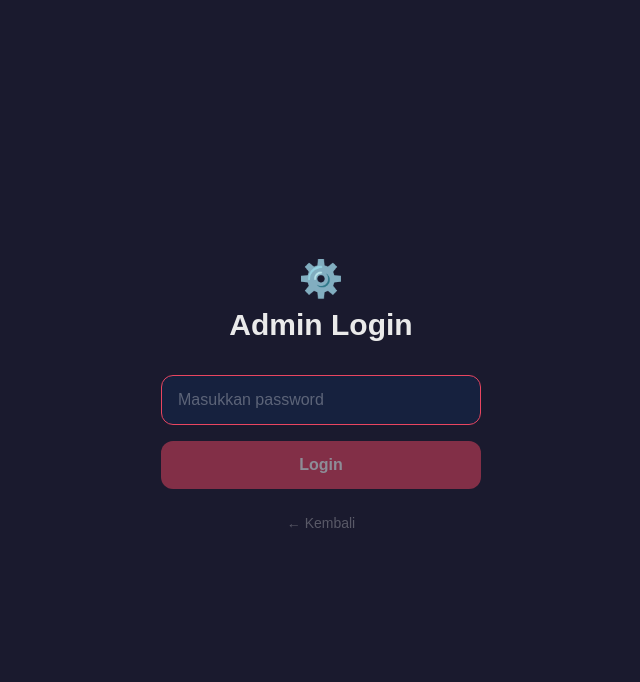
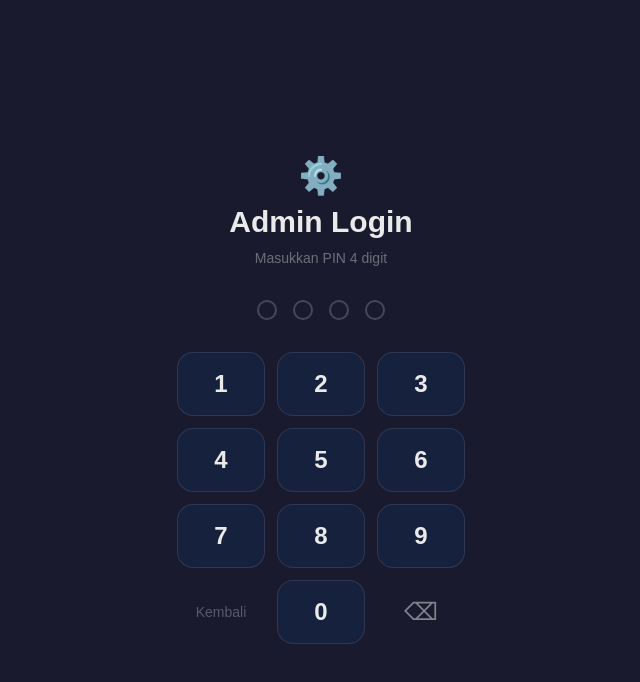
Before and after one commit to Adhityaramadhana/photobooth-app, a React (Vite) app: page /#/admin/login in a window 1280 px wide. Shown: the top 682 px of the page, without its empty margins (319-959 px from the left). Built offline with nearby package versions, Linux system fonts and the light colour scheme; what fabric would draw is missing.

Commit message:
Admin Password Configuration fix ( touch mode )

```diff
--- a/database/settings.json
+++ b/database/settings.json
@@ -16,7 +16,7 @@
     "primaryColor": "#e94560"
   },
   "admin": {
-    "password": "admin123"
+    "password": "4321"
   },
   "firebase": {
     "apiKey": "",
--- a/electron/handlers/adminHandlers.js
+++ b/electron/handlers/adminHandlers.js
@@ -52,14 +52,26 @@ function ensureSettings() {
       writeJson(p, DEFAULT_SETTINGS)
     }
   }
-  return readJson(p, DEFAULT_SETTINGS)
+  const settings = readJson(p, DEFAULT_SETTINGS)
+
+  // Dev mode: sync admin password dari seed supaya perubahan di project langsung berlaku
+  const seedPath = path.join(__dirname, '../../database/settings.json')
+  if (fs.existsSync(seedPath)) {
+    const seed = readJson(seedPath, {})
+    if (seed?.admin?.password && seed.admin.password !== settings?.admin?.password) {
+      settings.admin = { ...settings.admin, password: seed.admin.password }
+      writeJson(p, settings)
+    }
+  }
+
+  return settings
 }
 
 // ── Auth ──────────────────────────────────────────────────────────────────────
 
 export function verifyPassword(password) {
   const settings = ensureSettings()
-  const correct = settings?.admin?.password ?? 'admin123'
+  const correct = settings?.admin?.password ?? '1234'
   return { success: password === correct }
 }
 
--- a/src/pages/admin/AdminLogin.jsx
+++ b/src/pages/admin/AdminLogin.jsx
@@ -2,28 +2,50 @@ import { useState } from 'react'
 import { useNavigate } from 'react-router-dom'
 import useAppStore from '../../store/useAppStore'
 
+const PIN_LENGTH = 4
+
 export default function AdminLogin() {
   const navigate = useNavigate()
   const setAdminAuthenticated = useAppStore((s) => s.setAdminAuthenticated)
-  const [password, setPassword] = useState('')
+  const [pin, setPin] = useState('')
   const [error, setError] = useState('')
   const [loading, setLoading] = useState(false)
+  const [shake, setShake] = useState(false)
 
-  const handleLogin = async (e) => {
-    e.preventDefault()
-    if (!password) return
+  const handleDigit = (digit) => {
+    if (pin.length >= PIN_LENGTH || loading) return
+    const next = pin + digit
+    setPin(next)
+    setError('')
+
+    if (next.length === PIN_LENGTH) {
+      submitPin(next)
+    }
+  }
+
+  const handleDelete = () => {
+    if (loading) return
+    setPin((p) => p.slice(0, -1))
+    setError('')
+  }
+
+  const submitPin = async (value) => {
     setLoading(true)
     setError('')
     try {
-      const { success } = await window.electronAPI.admin.verifyPassword(password)
+      const { success } = await window.electronAPI.admin.verifyPassword(value)
       if (success) {
         setAdminAuthenticated(true)
         navigate('/admin/frames')
       } else {
-        setError('Password salah')
+        setShake(true)
+        setTimeout(() => setShake(false), 500)
+        setError('PIN salah')
+        setPin('')
       }
     } catch {
-      setError('Gagal verifikasi password')
+      setError('Gagal verifikasi')
+      setPin('')
     } finally {
       setLoading(false)
     }
@@ -34,38 +56,59 @@ export default function AdminLogin() {
       <div className="flex flex-col items-center gap-2">
         <span className="text-4xl">⚙️</span>
         <h1 className="text-3xl font-bold text-brand-text">Admin Login</h1>
+        <p className="text-brand-text/40 text-sm">Masukkan PIN 4 digit</p>
       </div>
 
-      <form onSubmit={handleLogin} className="flex flex-col gap-4 w-80">
-        <input
-          type="password"
-          value={password}
-          onChange={(e) => setPassword(e.target.value)}
-          placeholder="Masukkan password"
-          className="px-4 py-3 bg-brand-surface border border-white/10 rounded-xl text-brand-text placeholder-white/30 focus:outline-none focus:border-brand-secondary"
-          autoFocus
-        />
+      {/* PIN dots */}
+      <div className={`flex gap-4 ${shake ? 'animate-shake' : ''}`}>
+        {Array.from({ length: PIN_LENGTH }).map((_, i) => (
+          <div
+            key={i}
+            className={`w-5 h-5 rounded-full border-2 transition-all duration-150 ${
+              i < pin.length
+                ? 'bg-brand-secondary border-brand-secondary scale-110'
+                : 'bg-transparent border-white/20'
+            }`}
+          />
+        ))}
+      </div>
 
-        {error && (
-          <p className="text-red-400 text-sm text-center">{error}</p>
-        )}
+      {error && <p className="text-red-400 text-sm -mt-4">{error}</p>}
 
+      {/* Numpad */}
+      <div className="grid grid-cols-3 gap-3 w-72">
+        {[1, 2, 3, 4, 5, 6, 7, 8, 9].map((n) => (
+          <button
+            key={n}
+            onClick={() => handleDigit(String(n))}
+            className="h-16 bg-brand-surface border border-white/10 rounded-2xl text-2xl font-semibold text-brand-text active:bg-brand-secondary active:scale-95 transition select-none"
+          >
+            {n}
+          </button>
+        ))}
+
+        {/* Bottom row: back, 0, delete */}
         <button
-          type="submit"
-          disabled={loading || !password}
-          className="py-3 bg-brand-secondary text-white rounded-xl font-semibold disabled:opacity-50 transition active:scale-95"
+          onClick={() => navigate('/')}
+          className="h-16 rounded-2xl text-sm text-brand-text/30 active:text-brand-text/60 transition select-none"
         >
-          {loading ? 'Memverifikasi...' : 'Login'}
+          Kembali
         </button>
 
         <button
-          type="button"
-          onClick={() => navigate('/')}
-          className="py-2 text-brand-text/30 hover:text-brand-text/60 text-sm transition"
+          onClick={() => handleDigit('0')}
+          className="h-16 bg-brand-surface border border-white/10 rounded-2xl text-2xl font-semibold text-brand-text active:bg-brand-secondary active:scale-95 transition select-none"
         >
-          ← Kembali
+          0
         </button>
-      </form>
+
+        <button
+          onClick={handleDelete}
+          className="h-16 rounded-2xl text-2xl text-brand-text/50 active:text-brand-text active:scale-95 transition select-none"
+        >
+          ⌫
+        </button>
+      </div>
     </div>
   )
 }
--- a/src/pages/user/Result.jsx
+++ b/src/pages/user/Result.jsx
@@ -14,7 +14,7 @@ export default function Result() {
 
   const handleFinish = () => {
     clearSession()
-    navigate('/')
+    navigate('/idle')
   }
 
   // Auto-return countdown
--- a/tailwind.config.js
+++ b/tailwind.config.js
@@ -15,6 +15,16 @@ export default {
           surface: '#16213e',
           text: '#eaeaea'
         }
+      },
+      keyframes: {
+        shake: {
+          '0%, 100%': { transform: 'translateX(0)' },
+          '20%, 60%': { transform: 'translateX(-8px)' },
+          '40%, 80%': { transform: 'translateX(8px)' },
+        }
+      },
+      animation: {
+        shake: 'shake 0.4s ease-in-out',
       }
     }
   },
```
